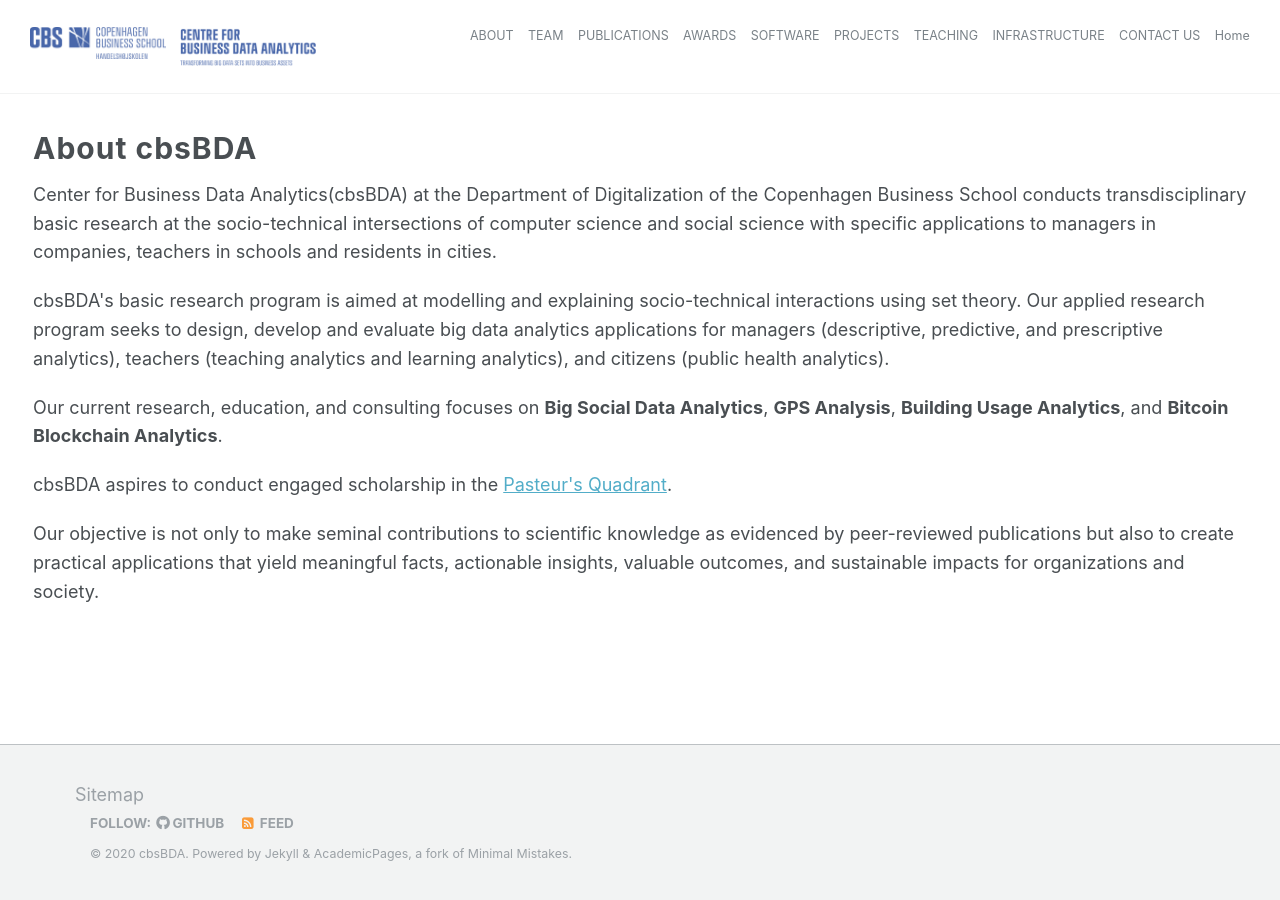
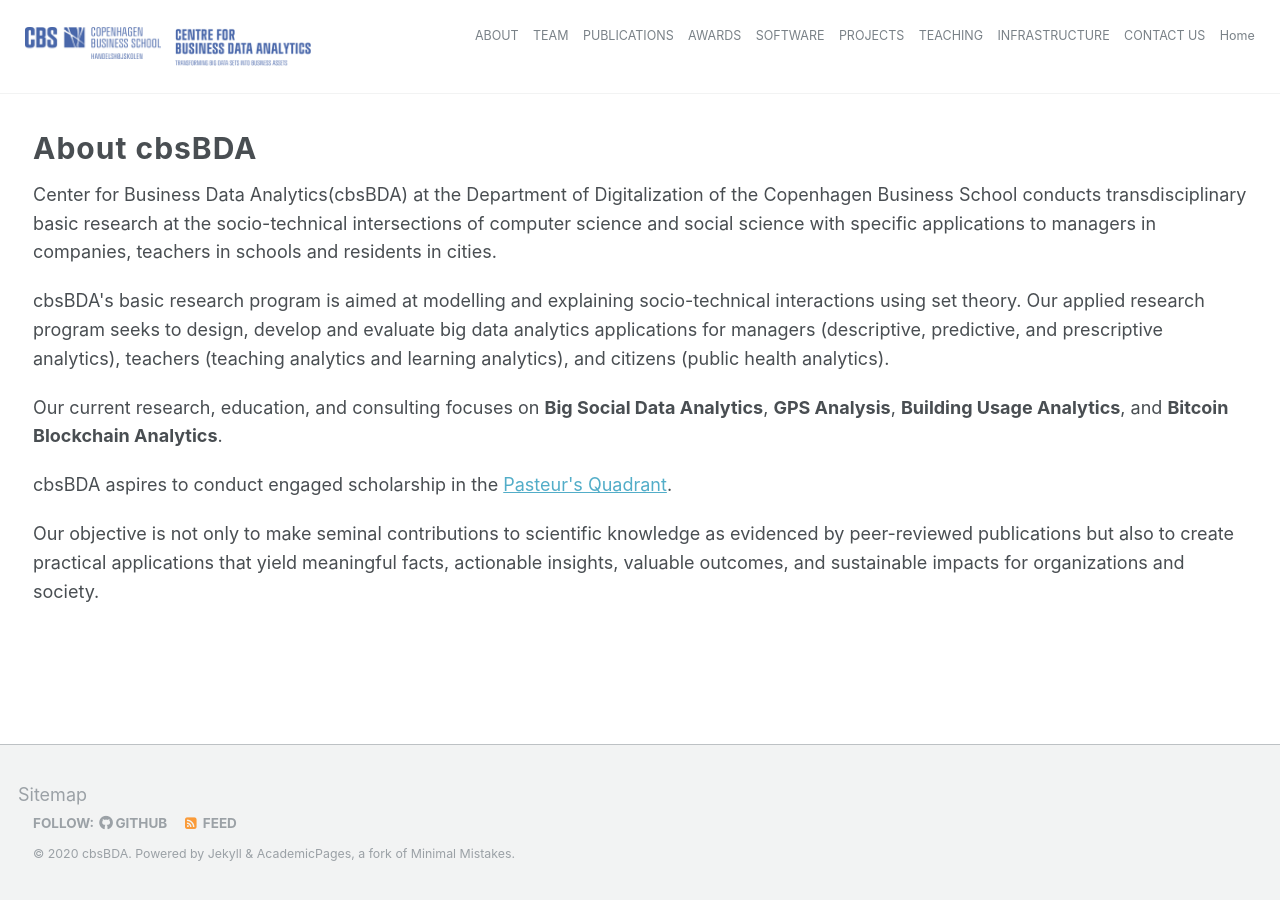
Before and after one commit to cbsBDA/cbsBDA-homepage, a Jekyll site: the page built from index.md, in a window 1280 px wide. Built offline with Jekyll 4.4.1, drawn with Linux system fonts in a browser that asks for light colours; nearby versions of some CDN libraries; our own code applies the rules of GitHub Pages for plain Markdown files.

Commit message:
Update _custom.scss

```diff
--- a/_sass/_custom.scss
+++ b/_sass/_custom.scss
@@ -125,12 +125,10 @@ img {
   max-width:100%;
 }
 // Nave style
-.masthead__inner-wrap nav{
+.masthead__inner-wrapnav{
   padding: 0px 5px;
 }
-.page__footer footer{
-  padding: 0 75px 2em;
-}
+
 .masthead__menu-item.logo{
   max-width: 150px;
 }
```
